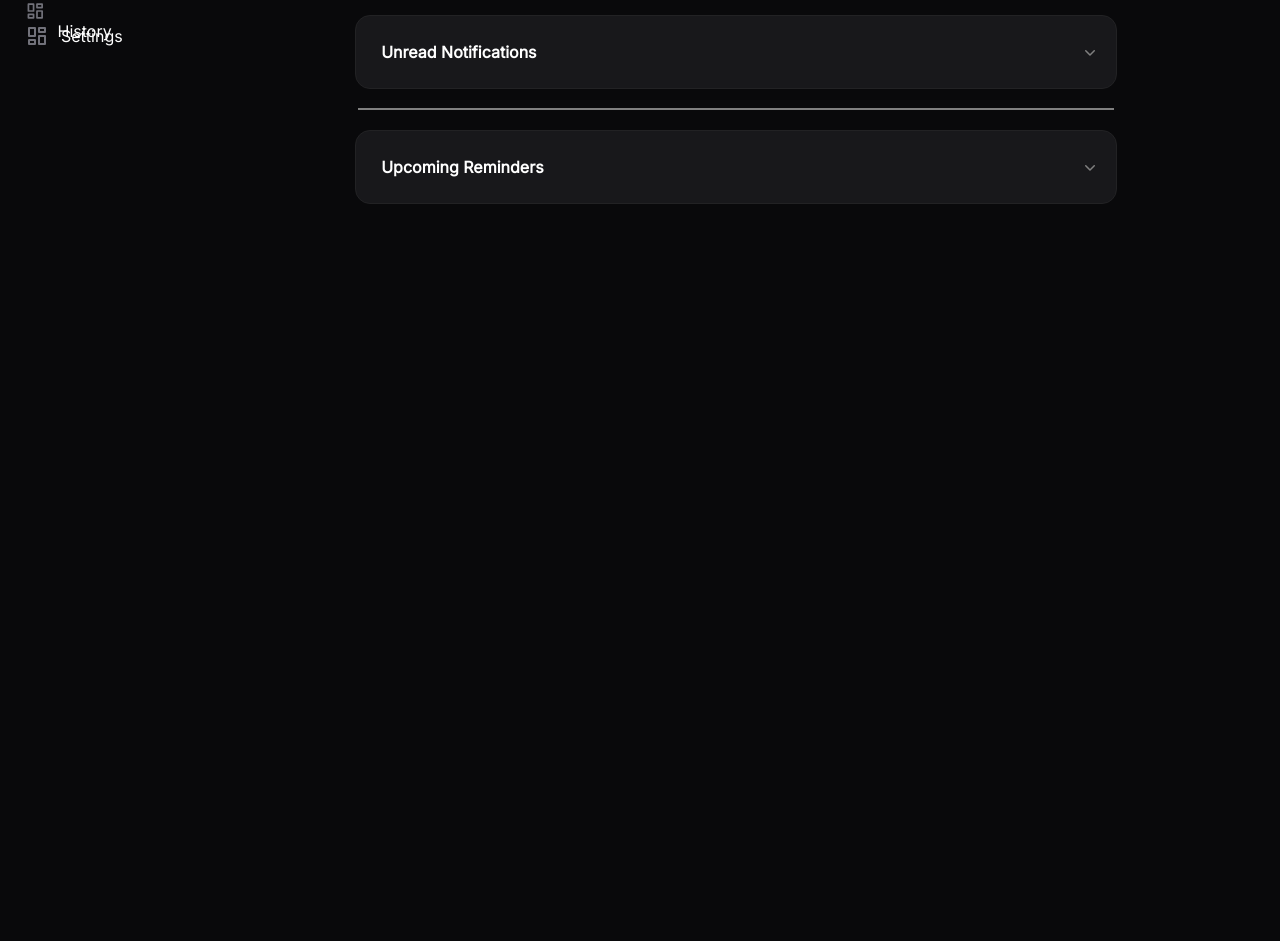
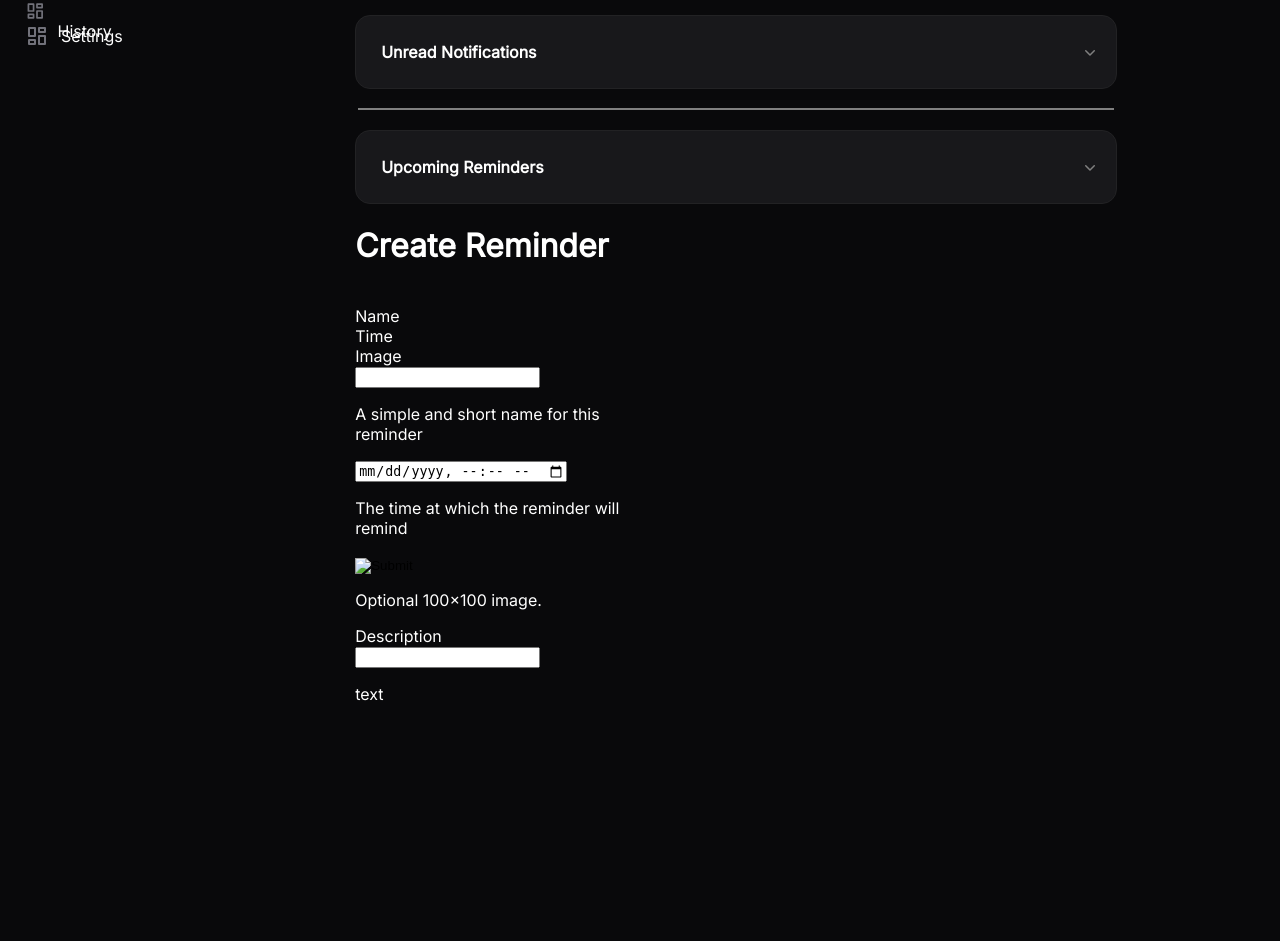
Before and after one commit to Rajdave69/techfest-notifier-app, a Flask app: page / in a window 1280 px wide. Shown: the part 219-1160 px from the top of the page. Run offline with Flask 3, Linux system fonts and the light colour scheme.

Commit message:
Create reminders page and WIP create reminder page in html

```diff
--- a/gui/templates/homepage.html
+++ b/gui/templates/homepage.html
@@ -74,6 +74,7 @@
             <br>
             <p>You can expand the following sections:</p>
             <!-- Collapsables here-->
+
             <!-- For unread notifications -->
             <div class="wrap-collapsible">
                <input id="unread-notifications" class="toggle" type="checkbox">
@@ -84,11 +85,21 @@
                <div class="collapsible-content">
                   <div class="content-inner" id="unread-notifications-box">
                      <!-- JS will add boxes here -->
+
+                     <!-- Template: -->
+                     <!--
+                     <div class="unread-notification">
+                        <img src="../static/placeholder_image.png" alt="">
+                        <h3>Title</h3>
+                        <p>Content</p>
+                     </div>
+                     -->
                   </div>
                </div>
             </div>
             <hr>
             <br>
+
             <!-- For Upcoming Reminders -->
             <div class="wrap-collapsible">
                <input id="upcoming-reminders" class="toggle" type="checkbox">
@@ -103,9 +114,39 @@
             </div>
          </div>
          <div id="#reminders">
-            <h1>Welcome to Notifier App!</h1>
+            <div id="reminders-grid">
+            <h1>Reminders</h1>
+            <button id="create-reminder-button" onclick="location.href = '#create-reminder'">Create Reminder</button>
             <br>
-            <p>Reminders Page</p>
+            <p>Reminders:</p>
+
+            <div class="table-wrapper">
+            <table id="reminders-table">
+               <tr>
+                <th>Title</th>
+                <th>Description</th>
+                <th>At</th>
+                <th></th>
+              </tr>
+              <tr>
+                <td>Alfreds Futterkiste</td>
+                <td>Maria Anders</td>
+                <td>Germany</td>
+                 <td class="table-edit-button">
+                    <svg xmlns="http://www.w3.org/2000/svg" viewBox="0 0 20 20" fill="currentColor" aria-hidden="true" data-slot="icon">
+                 <path d="m5.433 13.917 1.262-3.155A4 4 0 0 1 7.58 9.42l6.92-6.918a2.121 2.121 0 0 1 3 3l-6.92 6.918c-.383.383-.84.685-1.343.886l-3.154 1.262a.5.5 0 0 1-.65-.65Z"></path>
+                 <path d="M3.5 5.75c0-.69.56-1.25 1.25-1.25H10A.75.75 0 0 0 10 3H4.75A2.75 2.75 0 0 0 2 5.75v9.5A2.75 2.75 0 0 0 4.75 18h9.5A2.75 2.75 0 0 0 17 15.25V10a.75.75 0 0 0-1.5 0v5.25c0 .69-.56 1.25-1.25 1.25h-9.5c-.69 0-1.25-.56-1.25-1.25v-9.5Z"></path>
+               </svg>
+                    Edit</td>
+              </tr>
+
+
+
+
+            </table>
+               </div>
+               </div>
+
          </div>
          <div id="#notification-history">
             <h1>Welcome to Notifier App!</h1>
@@ -117,6 +158,56 @@
             <br>
             <p>Settings Page</p>
          </div>
+
+
+
+         <div id="#create-reminder">
+            <h1>Create Reminder</h1>
+            <br>
+            <div class="edit-reminder-box">
+               <form>
+
+                  <div class="form-wrapper">
+
+                  <div class="name-box">
+                     <label for="get-reminder-name">Name</label>
+                  </div>
+                  <div class="time-box">
+                     <label for="get-reminder-time">Time</label>
+                  </div>
+                  <div class="image-box">
+                     <label for="get-reminder-image">Image</label>
+                  </div>
+
+                  <div class="name-input-box">
+                     <input type="text" id="get-reminder-name" required> <br>
+                     <p>A simple and short name for this <br>reminder</p>
+                  </div>
+
+                  <div class="time-input-box">
+                     <input type="datetime-local" id="get-reminder-time" required>
+                     <p>The time at which the reminder will <br>remind</p>
+                  </div>
+                  <div class="image-input-box">
+                     <input type="image" id="get-reminder-image">
+                     <p>Optional 100x100 image.</p>
+                  </div>
+
+                     <div class="description-box">
+                        <label for="get-reminder-description">Description</label>
+                     </div>
+
+                  <div class="description-input-box">
+                     <input type="text" id="get-reminder-description">
+                     <p> text</p>
+                  </div>
+
+                     </div>
+
+               </form>
+            </div>
+
+         </div>
       </div>
    </div>
 </body>
```
